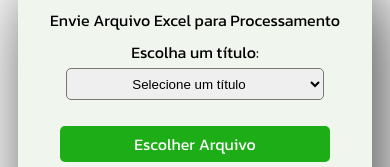
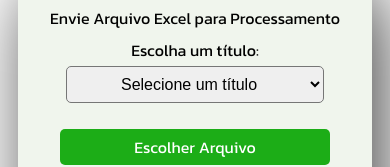
Before and after one commit to marconi-dm/analise-desvio, a plain HTML site: page index.html in a window 390 px wide. Shown: the part 301-468 px from the top of the page. Drawn offline with Linux system fonts and the light colour scheme.

Commit message:
adjusting font size

```diff
--- a/styles/styles.css
+++ b/styles/styles.css
@@ -118,4 +118,8 @@ button:hover {
         flex-direction: column;
     }
 
+    #select-container > select {
+        font-size: 16px;
+    }
+
 }
```
